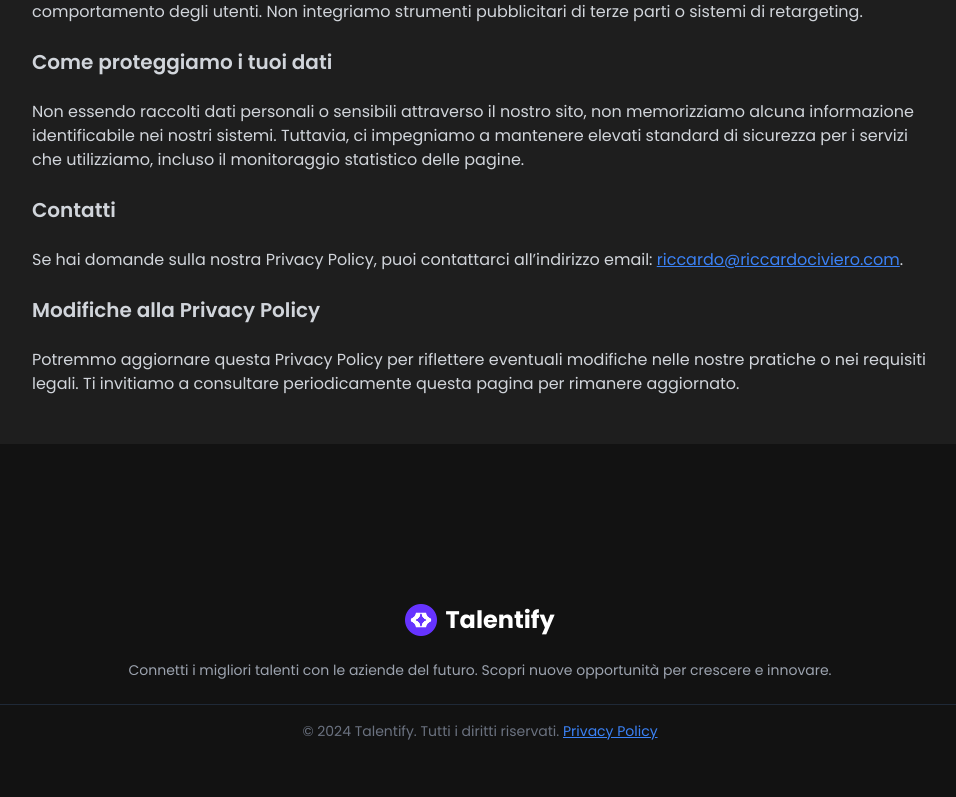
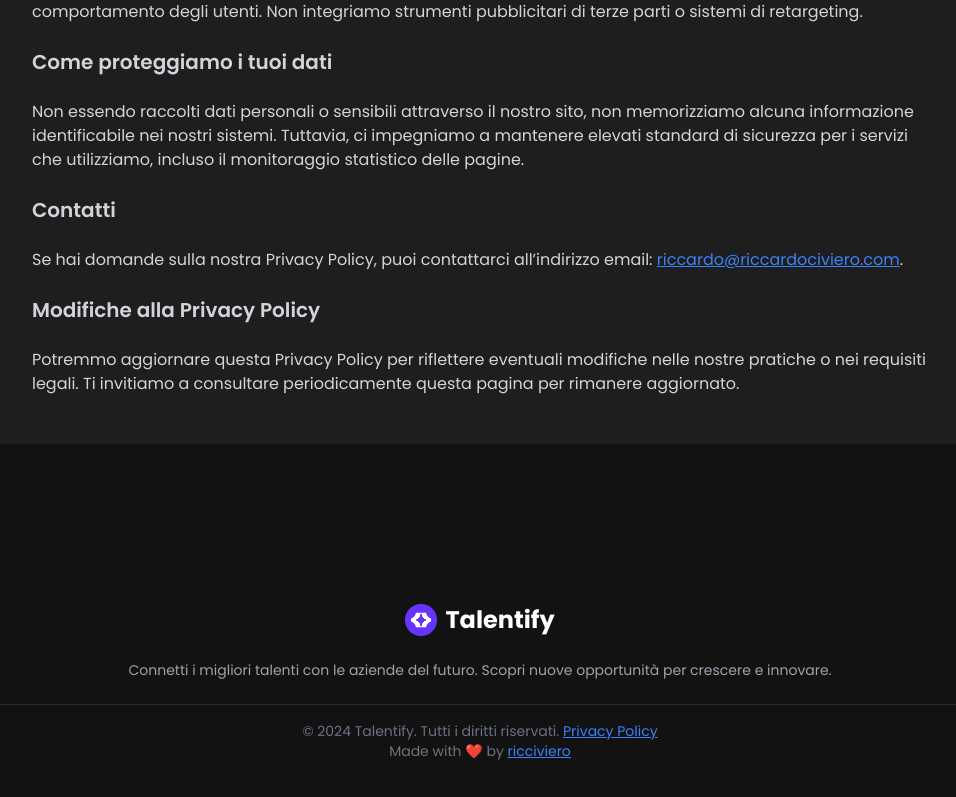
Before and after one commit to ricciviero/talentify-landing-page, a React (Vite) app: page /privacy in a window 1280 px wide. Shown: the part 888-1685 px from the top of the page, without its empty margins (160-1116 px from the left). Built offline with nearby package versions, Linux system fonts and the light colour scheme.

Commit message:
footer updt

```diff
--- a/src/components/Footer.jsx
+++ b/src/components/Footer.jsx
@@ -23,6 +23,13 @@ export const Footer = () => {
                     <Link to="/privacy" className="text-blue-500 underline">
                         Privacy Policy
                     </Link>
+                    <p className="text-sm">
+                        Made with ❤️ by <a href="https://www.linkedin.com/in/riccardo-civiero-13b2a312b/"
+                            className="text-blue-500 underline"
+                        >
+                            ricciviero
+                        </a>
+                    </p>
                 </div>
             </div>
         </footer>
```
